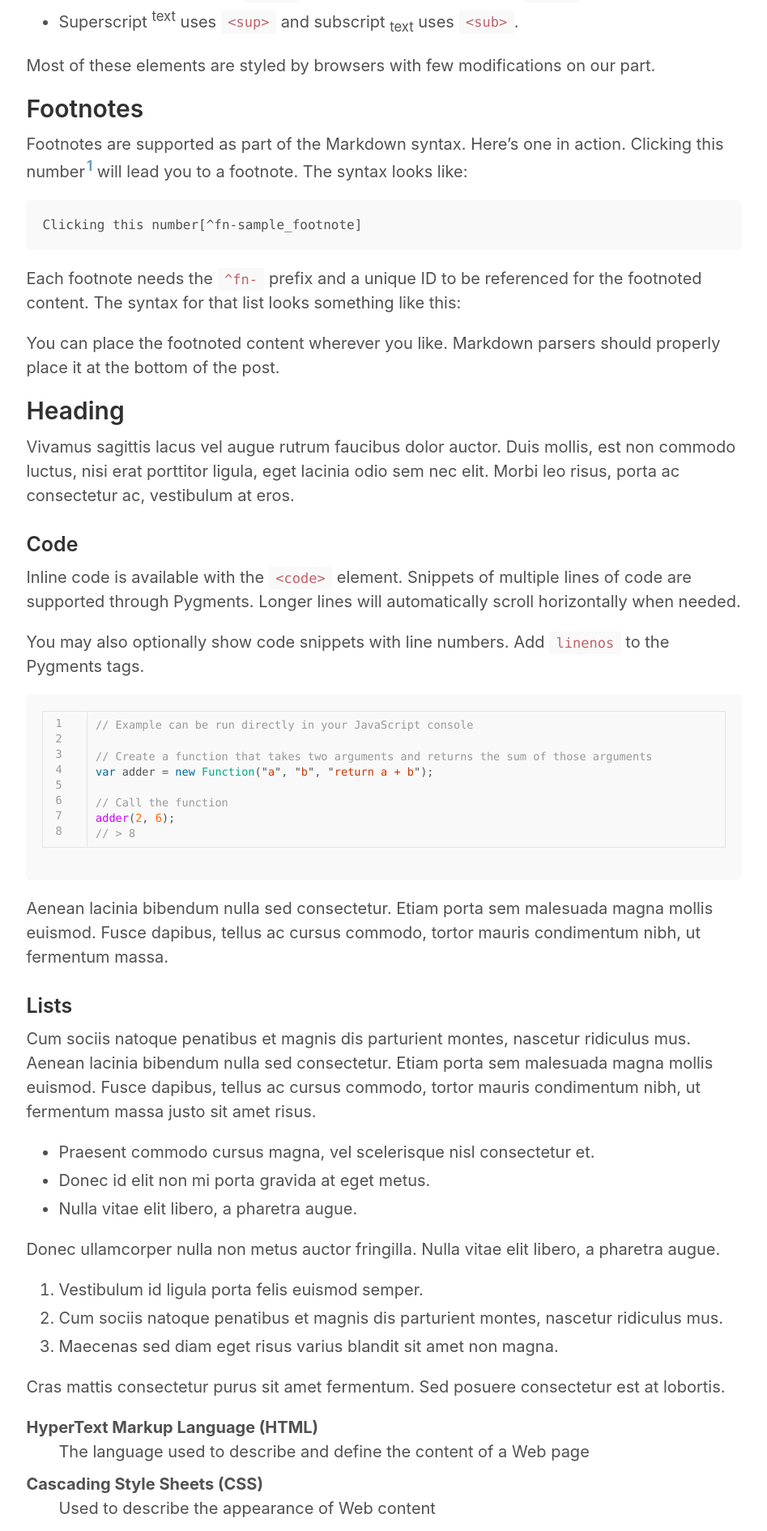
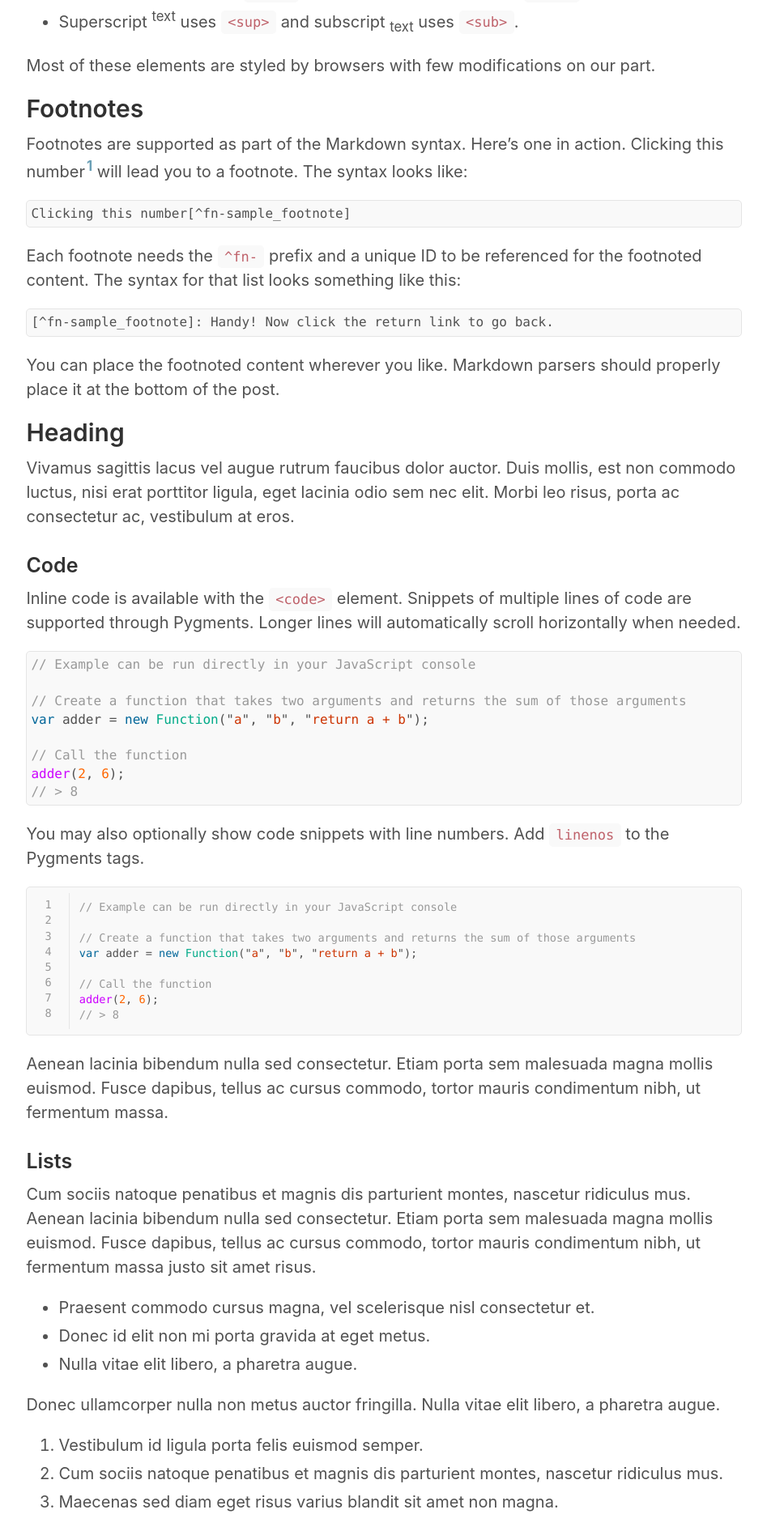
Before and after one commit to dedmons/dedmons.github.io, a Jekyll site: the page built from _posts/2016-01-02-example-content.md, in a window 1280 px wide. Shown: the part 847-2738 px from the top of the page at 81% size, without its empty margins (166-1113 px from the left). Built offline with Jekyll 4.4.1, drawn with Linux system fonts in a browser that asks for light colours.

Commit message:
Fix some elements blowing out content width

```diff
--- a/_includes/head.html
+++ b/_includes/head.html
@@ -7,7 +7,7 @@
   </title>
 
   <link rel="stylesheet" href="{{ site.baseurl }}/styles.css">
-  <link rel="apple-touch-icon-precomposed" sizes="144x144" href="{{ site.baseurl }}/public/apple-touch-icon-precomposed.png">
-  <link rel="shortcut icon" href="{{ site.baseurl }}/public/favicon.ico">
+  <link rel="shortcut icon" type="image/svg+xml" href="{{ site.baseurl }}/public/icon.svg">
+  <link rel="apple-touch-icon" type="image/svg+xml" href="{{ site.baseurl }}/public/icon.svg">
   <link rel="alternate" type="application/atom+xml" title="{{ site.title }}" href="{{ site.baseurl }}/blog/atom.xml">
 </head>
--- a/_posts/2016-01-02-example-content.md
+++ b/_posts/2016-01-02-example-content.md
@@ -37,9 +37,9 @@
 
 Each footnote needs the `^fn-` prefix and a unique ID to be referenced for the footnoted content. The syntax for that list looks something like this:
 
-<!-- {% highlight text %}
+{% highlight text %}
 [^fn-sample_footnote]: Handy! Now click the return link to go back.
-{% endhighlight %} -->
+{% endhighlight %}
 
 You can place the footnoted content wherever you like. Markdown parsers should properly place it at the bottom of the post.
 
@@ -51,7 +51,7 @@
 
 Inline code is available with the `<code>` element. Snippets of multiple lines of code are supported through Pygments. Longer lines will automatically scroll horizontally when needed.
 
-<!-- {% highlight js %}
+{% highlight js %}
 // Example can be run directly in your JavaScript console
 
 // Create a function that takes two arguments and returns the sum of those arguments
@@ -60,7 +60,7 @@
 // Call the function
 adder(2, 6);
 // > 8
-{% endhighlight %} -->
+{% endhighlight %}
 
 You may also optionally show code snippets with line numbers. Add `linenos` to the Pygments tags.
 
--- a/_sass/_code.scss
+++ b/_sass/_code.scss
@@ -13,7 +13,7 @@
   font-size: 85%;
   color: $code-color;
   background-color: #f9f9f9;
-  border-radius: 3px;
+  border-radius: .25rem;
 }
 
 pre {
@@ -31,25 +31,41 @@
 figure {
   margin-left: auto;
   margin-right: auto;
+  overflow-x: scroll;
 }
 
 // Pygments via Jekyll
 .highlight {
-  padding: 1rem;
+  padding: .25rem;
   margin-bottom: 1rem;
   font-size: .8rem;
   line-height: 1.4;
   background-color: #f9f9f9;
   border-radius: .25rem;
+  border: 1px solid #e5e5e5;
 
   pre {
     margin-bottom: 0;
     overflow-x: scroll;
   }
 
+  table {
+    margin-bottom: 0;
+    border: unset;
+    border-collapse: unset;
+    .code {
+      border: unset;
+    }
+  }
+
+  .gutter {
+    border: unset;
+    border-right: 1px solid #e5e5e5;
+  }
+
   .lineno {
     display: inline-block; // Ensures the null space also isn't selectable
-    padding-right: .75rem;
+    padding-right: .25rem;
     padding-left: .25rem;
     color: #999;
     // Make sure numbers aren't selectable
```
